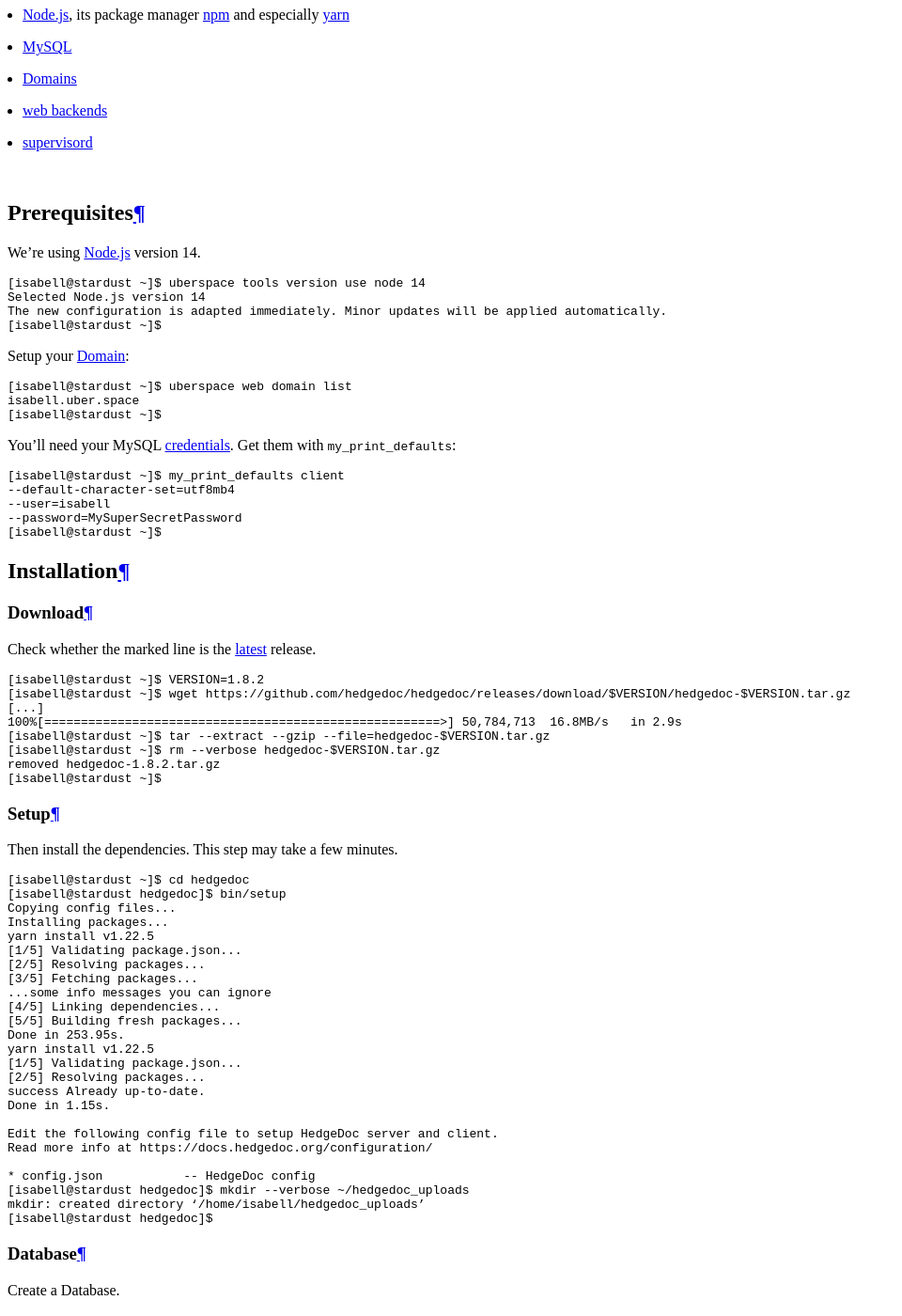
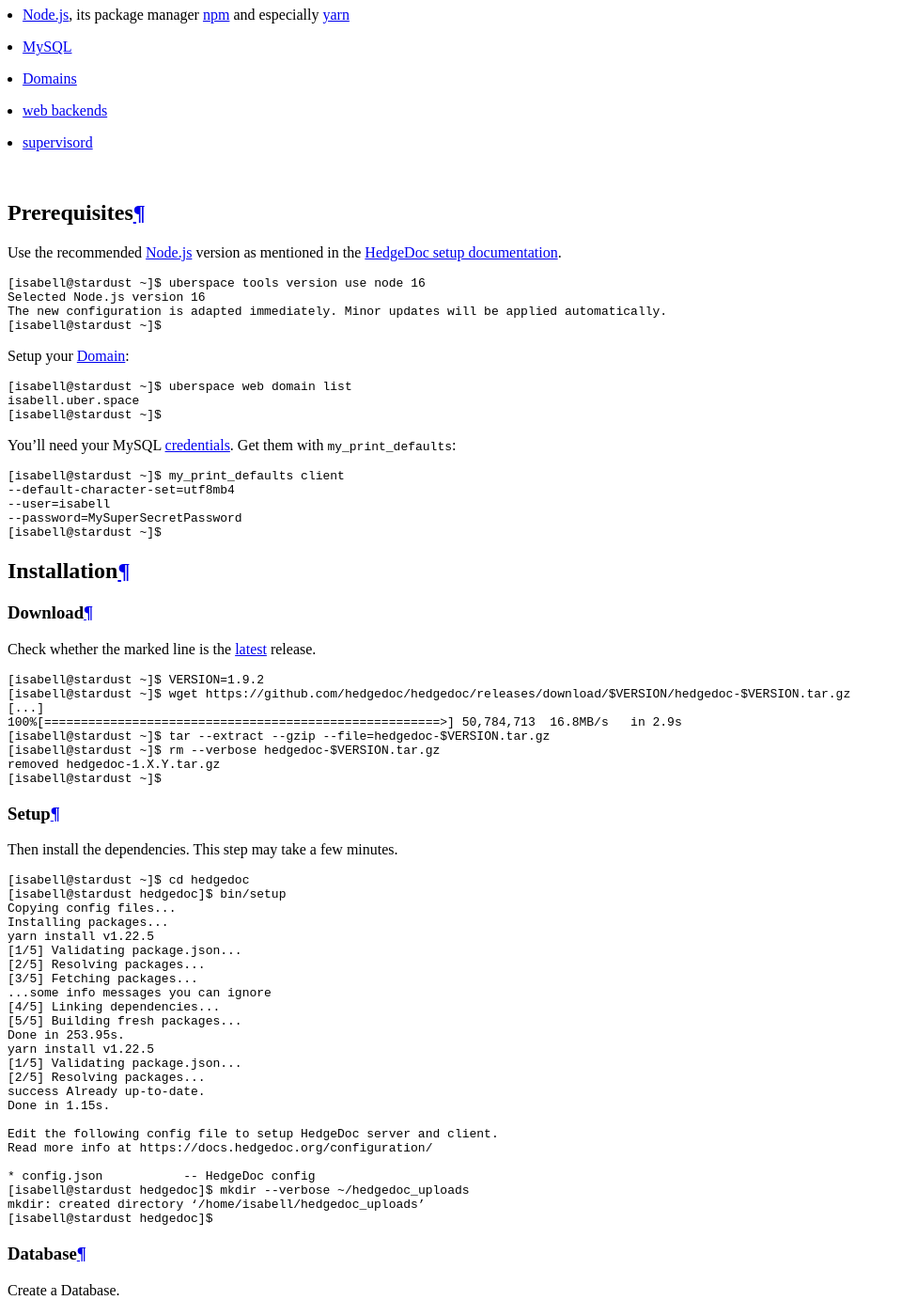
Before and after one commit to Uberspace/lab, a Sphinx documentation site: the page built from source/guide_hedgedoc.rst, in a window 1280 px wide and 1400 px high, scrolled down 4956 px. Shown: the whole window at 94% size, without its empty margins (0-960 px from the left). Built offline with Sphinx 7.4.7 and the Read the Docs theme 2.0.0, drawn with Linux system fonts in a browser that asks for light colours; some of the changed text lies outside the part shown.

Commit message:
[HedgeDoc] 📝 use Node.js 16 as recommended

```diff
--- a/source/guide_hedgedoc.rst
+++ b/source/guide_hedgedoc.rst
@@ -37,12 +37,12 @@
 Prerequisites
 =============
 
-We're using :manual:`Node.js <lang-nodejs>` version 14.
+Use the recommended :manual:`Node.js <lang-nodejs>` version as mentioned in the `HedgeDoc setup documentation`_.
 
 ::
 
-  [isabell@stardust ~]$ uberspace tools version use node 14
-  Selected Node.js version 14
+  [isabell@stardust ~]$ uberspace tools version use node 16
+  Selected Node.js version 16
   The new configuration is adapted immediately. Minor updates will be applied automatically.
   [isabell@stardust ~]$
 
@@ -62,13 +62,13 @@
 .. code-block:: console
   :emphasize-lines: 1
 
-  [isabell@stardust ~]$ VERSION=1.8.2
+  [isabell@stardust ~]$ VERSION=1.9.2
   [isabell@stardust ~]$ wget https://github.com/hedgedoc/hedgedoc/releases/download/$VERSION/hedgedoc-$VERSION.tar.gz
   [...]
   100%[======================================================>] 50,784,713  16.8MB/s   in 2.9s
   [isabell@stardust ~]$ tar --extract --gzip --file=hedgedoc-$VERSION.tar.gz
   [isabell@stardust ~]$ rm --verbose hedgedoc-$VERSION.tar.gz
-  removed hedgedoc-1.8.2.tar.gz
+  removed hedgedoc-1.X.Y.tar.gz
   [isabell@stardust ~]$
 
 Setup
@@ -375,10 +375,11 @@
 .. _latest: https://hedgedoc.org/latest-release/
 .. _`Github release feed`: https://github.com/hedgedoc/hedgedoc/releases.atom
 .. _`configuration documentation`: https://docs.hedgedoc.org/configuration/
+.. _`HedgeDoc setup documentation`: https://docs.hedgedoc.org/setup/manual-setup/
 .. _AGPLv3: https://github.com/hedgedoc/hedgedoc/blob/master/LICENSE
 
 ----
 
-Tested with HedgeDoc 1.8.2, Uberspace 7.11.1.1
+Tested with HedgeDoc 1.9.2, Uberspace 7.11.5
 
 .. author_list::
```
